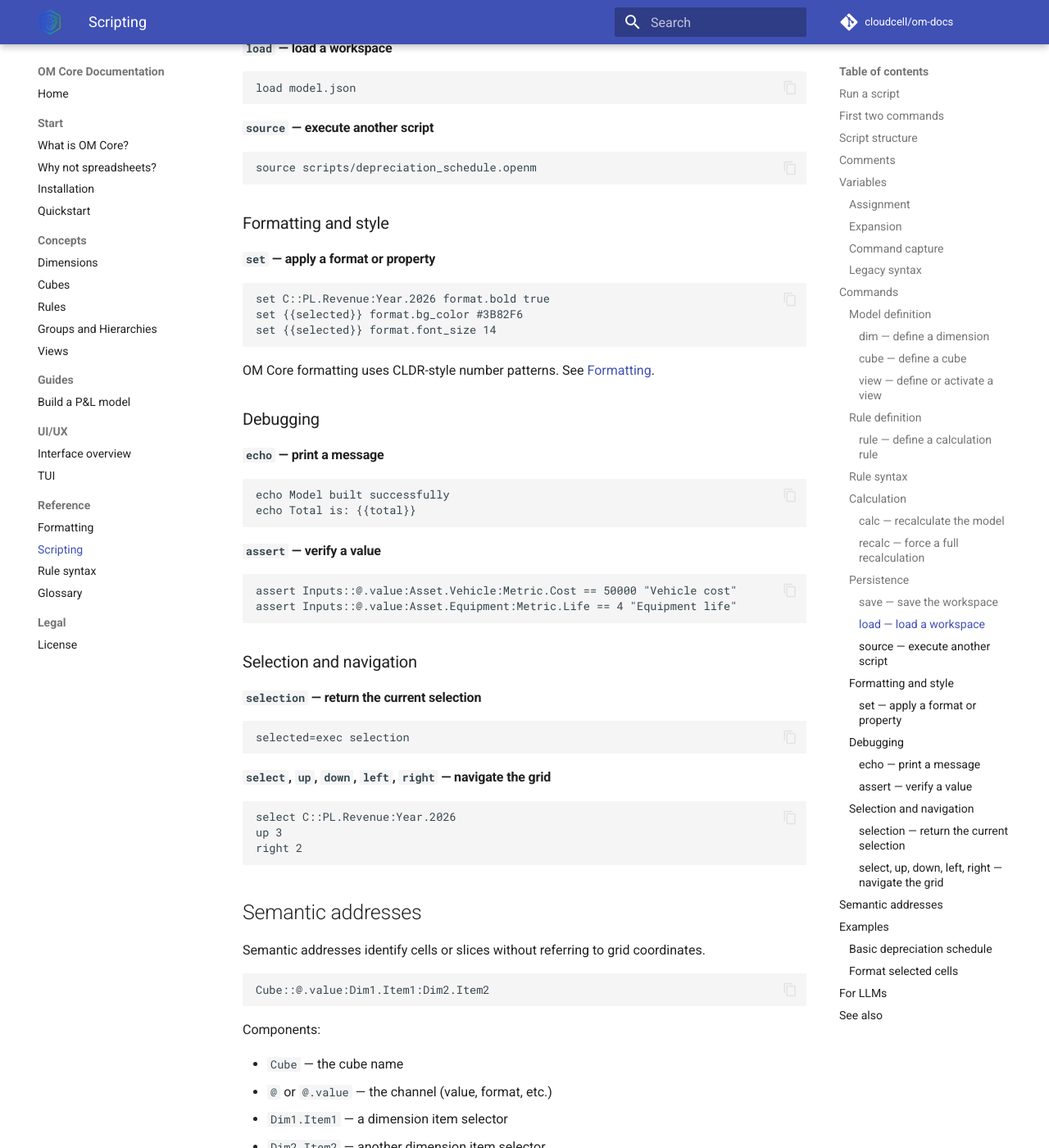
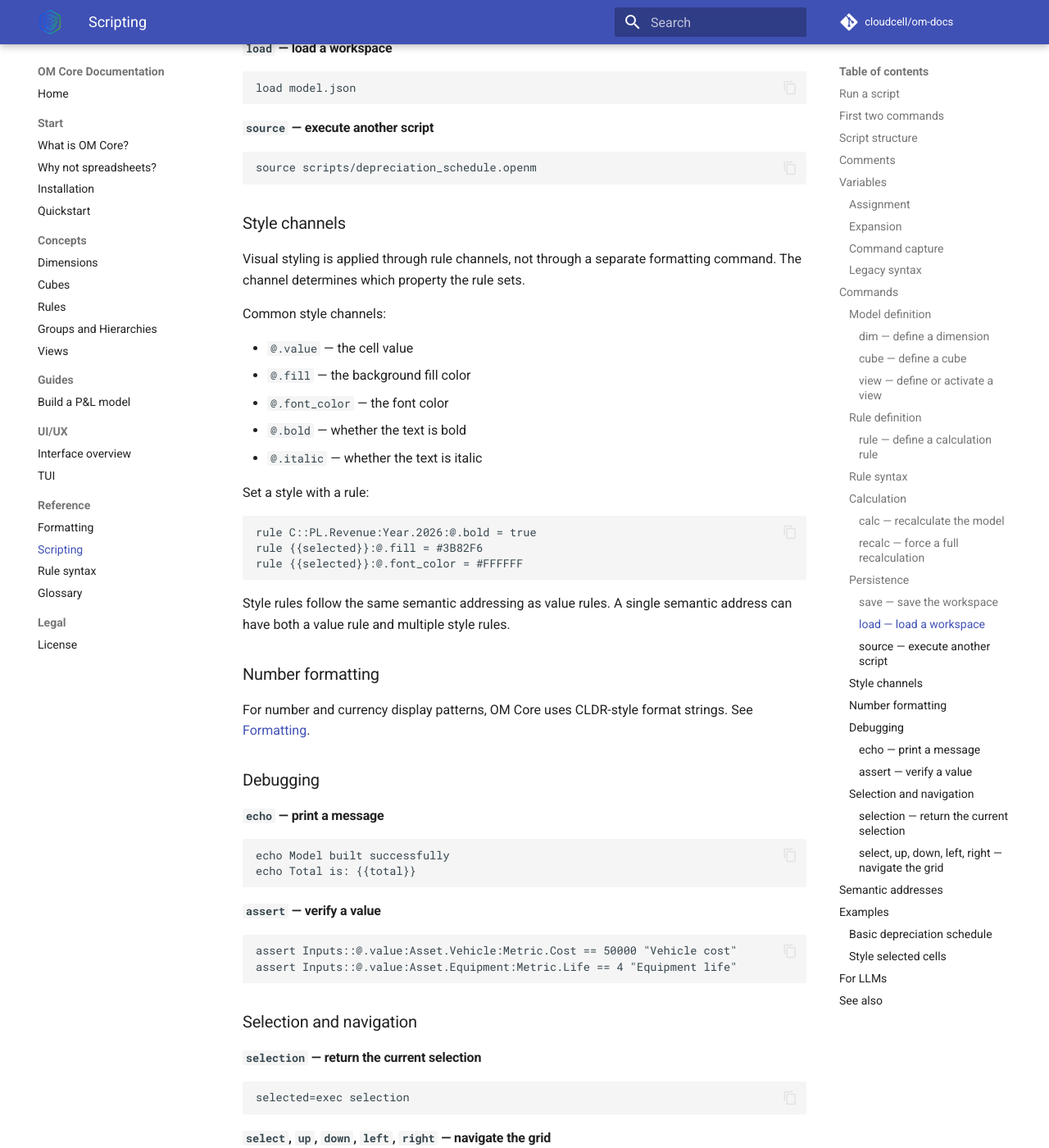
Before and after one commit to cloudcell/om-docs, an MkDocs documentation site: the page built from docs/reference/scripting.md, in a window 1280 px wide and 1400 px high, scrolled down 5640 px. Shown: the whole window at 82% size. Built offline with MkDocs 1.6.1 and Material for MkDocs 9.7.7, drawn with Linux system fonts in a browser that asks for light colours; comment, search, counter and statistics services are not loaded; some of the changed text lies outside the part shown.

Commit message:
docs: replace format.* commands with style channel rules in scripting reference and UI documentation

````diff
--- a/docs/reference/scripting.md
+++ b/docs/reference/scripting.md
@@ -116,7 +116,7 @@ Use `{{name}}` to interpolate a variable into a command.
 ```openm
 selected="C::PL.Revenue:Year.2026"
 echo Selected: {{selected}}
-set {{selected}} format.bold true
+rule {{selected}}:@.bold = true
 ```
 
 ### Command capture
@@ -240,17 +240,31 @@ load model.json
 source scripts/depreciation_schedule.openm
 ```
 
-### Formatting and style
+### Style channels
 
-#### `set` — apply a format or property
+Visual styling is applied through rule channels, not through a separate formatting command. The channel determines which property the rule sets.
+
+Common style channels:
+
+- `@.value` — the cell value
+- `@.fill` — the background fill color
+- `@.font_color` — the font color
+- `@.bold` — whether the text is bold
+- `@.italic` — whether the text is italic
+
+Set a style with a rule:
 
 ```openm
-set C::PL.Revenue:Year.2026 format.bold true
-set {{selected}} format.bg_color #3B82F6
-set {{selected}} format.font_size 14
+rule C::PL.Revenue:Year.2026:@.bold = true
+rule {{selected}}:@.fill = #3B82F6
+rule {{selected}}:@.font_color = #FFFFFF
 ```
 
-OM Core formatting uses CLDR-style number patterns. See [Formatting](formatting.md).
+Style rules follow the same semantic addressing as value rules. A single semantic address can have both a value rule and multiple style rules.
+
+### Number formatting
+
+For number and currency display patterns, OM Core uses CLDR-style format strings. See [Formatting](formatting.md).
 
 ### Debugging
 
@@ -295,7 +309,7 @@ Cube::@.value:Dim1.Item1:Dim2.Item2
 Components:
 
 - `Cube` — the cube name
-- `@` or `@.value` — the channel (value, format, etc.)
+- `@` or `@.value` — the channel (value, style, or other property)
 - `Dim1.Item1` — a dimension item selector
 - `Dim2.Item2` — another dimension item selector
 
@@ -337,13 +351,13 @@ Multiple selectors are separated by `:`.
  save depreciation_schedule.json
 ```
 
-### Format selected cells
+### Style selected cells
 
 ```openm
 # User selects cells in the GUI first
 selected=exec selection
-set {{selected}} format.bold true
-set {{selected}} format.bg_color #3B82F6
+rule {{selected}}:@.bold = true
+rule {{selected}}:@.fill = #3B82F6
 ```
 
 ## For LLMs
````
Also changed, not shown: docs/reference/formatting.md (+2 -0 lines), docs/ui-ux/interface.md (+1 -1 lines).
